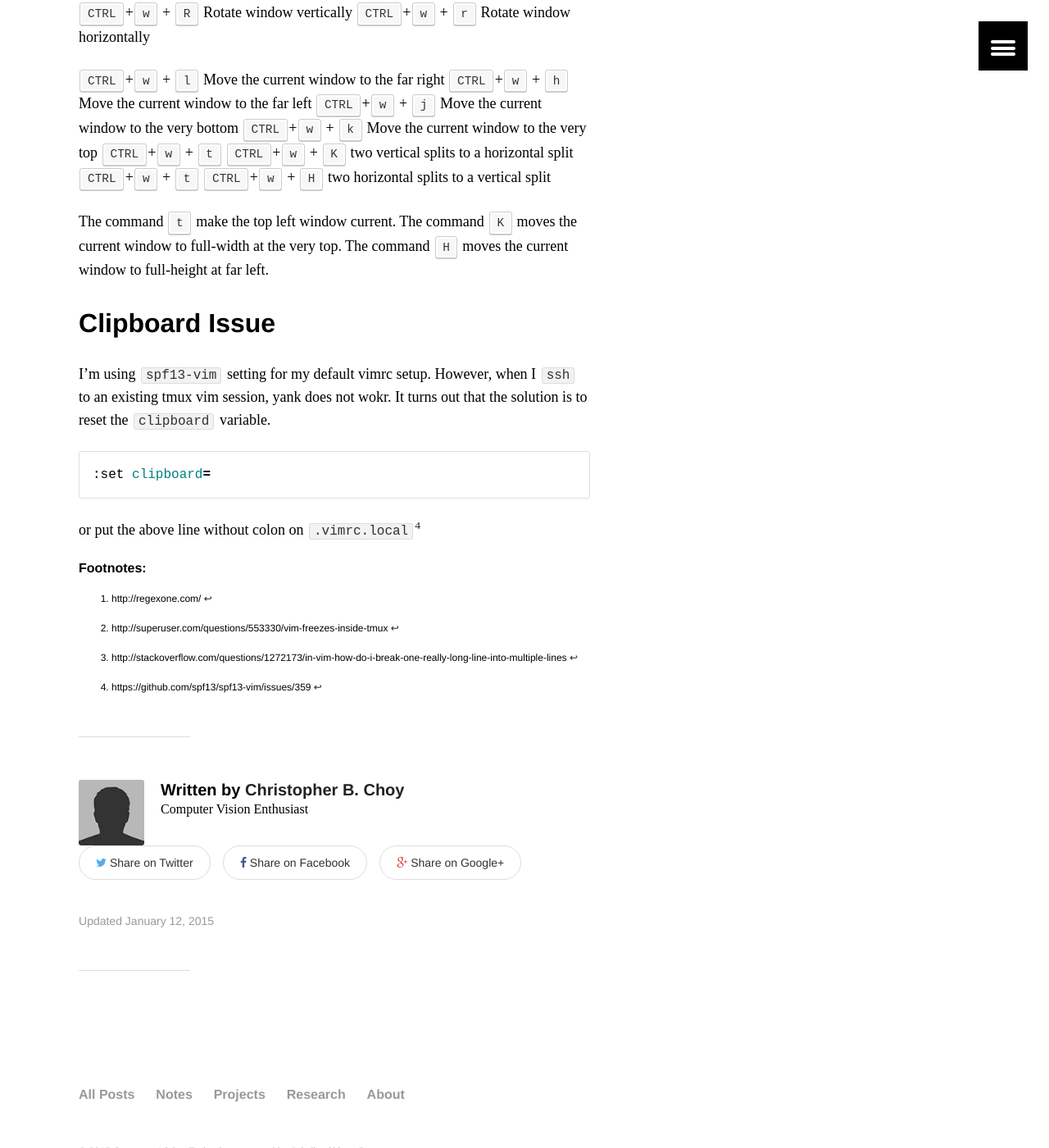
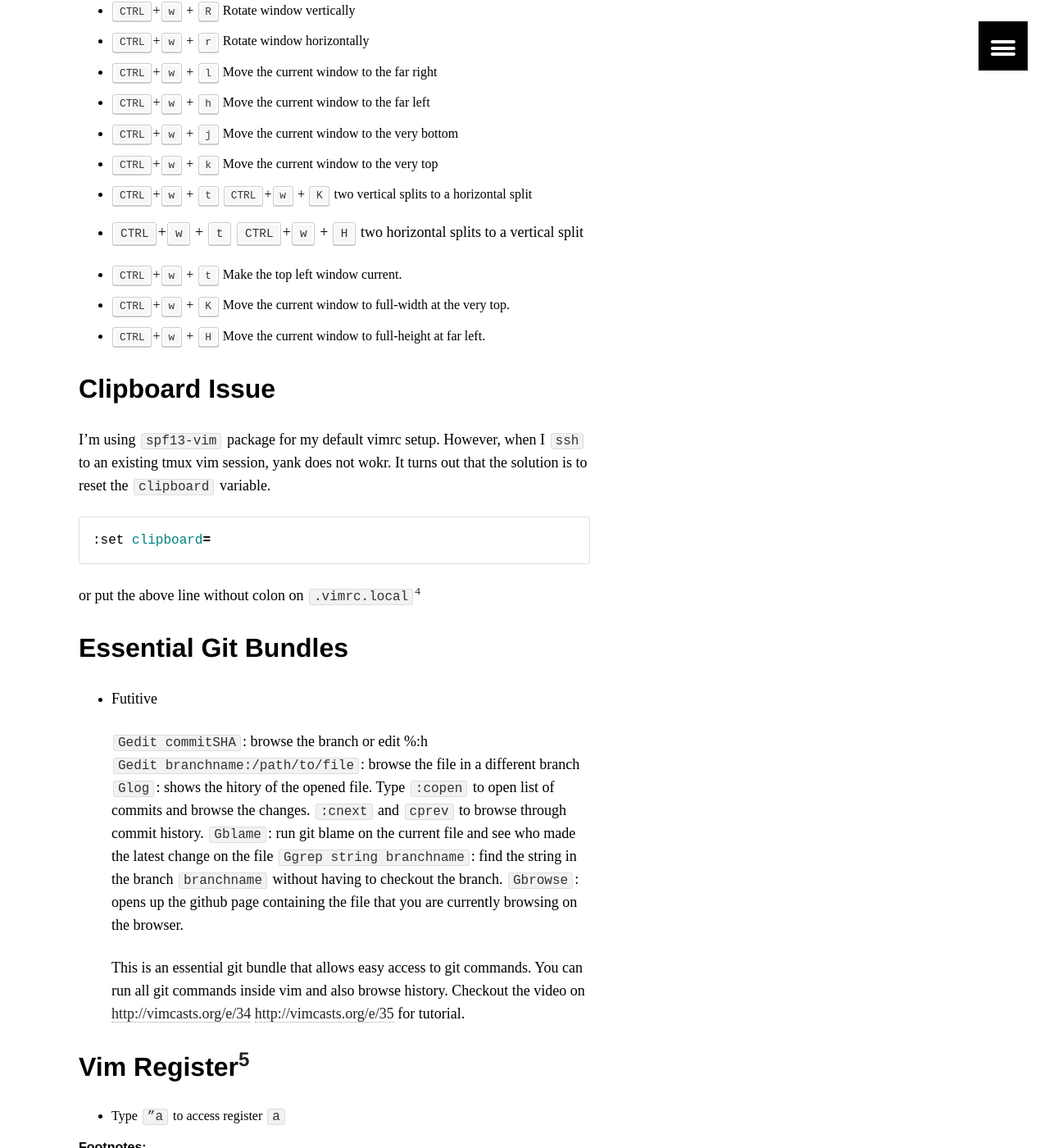
Before and after one commit to antran89/blog, a Jekyll site: the page built from _posts/notes/2015-01-12-vim-notes.md, in a window 1280 px wide and 1400 px high, scrolled down 2711 px. Shown: the whole window at 82% size. Built offline with Jekyll 4.4.1, drawn with Linux system fonts in a browser that asks for light colours; comment, search, counter and statistics services are not loaded; some of the changed text lies outside the part shown.

```diff
--- a/_posts/notes/2015-01-12-vim-notes.md
+++ b/_posts/notes/2015-01-12-vim-notes.md
@@ -26,7 +26,6 @@ And use `$(number of repetition)=13` and `$(character)=’c’`if you want to re
 Insert timestamp 2015-01-12T20:25:02-0800 ( the last element is your current timezone )
 See <http://vim.wikia.com/wiki/Insert_current_date_or_time> for detail
 
-<!--more-->
 
 {% highlight vim %}
 :nnoremap <F5> "=strftime("%Y-%m-%dT%H:%M:%S%z")<CR>p<br>
@@ -109,23 +108,22 @@ J          % join lines
 
 ## Vim Window actions
 
-<kbd>CTRL</kbd>+<kbd>w</kbd> + <kbd>R</kbd> Rotate window vertically
-<kbd>CTRL</kbd>+<kbd>w</kbd> + <kbd>r</kbd> Rotate window horizontally
+- <kbd>CTRL</kbd>+<kbd>w</kbd> + <kbd>R</kbd> Rotate window vertically
+- <kbd>CTRL</kbd>+<kbd>w</kbd> + <kbd>r</kbd> Rotate window horizontally
+- <kbd>CTRL</kbd>+<kbd>w</kbd> + <kbd>l</kbd> Move the current window to the far right
+- <kbd>CTRL</kbd>+<kbd>w</kbd> + <kbd>h</kbd> Move the current window to the far left
+- <kbd>CTRL</kbd>+<kbd>w</kbd> + <kbd>j</kbd> Move the current window to the very bottom
+- <kbd>CTRL</kbd>+<kbd>w</kbd> + <kbd>k</kbd> Move the current window to the very top
+- <kbd>CTRL</kbd>+<kbd>w</kbd> + <kbd>t</kbd> <kbd>CTRL</kbd>+<kbd>w</kbd> + <kbd>K</kbd> two vertical splits to a horizontal split
+- <kbd>CTRL</kbd>+<kbd>w</kbd> + <kbd>t</kbd> <kbd>CTRL</kbd>+<kbd>w</kbd> + <kbd>H</kbd> two horizontal splits to a vertical split
 
-<kbd>CTRL</kbd>+<kbd>w</kbd> + <kbd>l</kbd> Move the current window to the far right
-<kbd>CTRL</kbd>+<kbd>w</kbd> + <kbd>h</kbd> Move the current window to the far left
-<kbd>CTRL</kbd>+<kbd>w</kbd> + <kbd>j</kbd> Move the current window to the very bottom
-<kbd>CTRL</kbd>+<kbd>w</kbd> + <kbd>k</kbd> Move the current window to the very top
-<kbd>CTRL</kbd>+<kbd>w</kbd> + <kbd>t</kbd> <kbd>CTRL</kbd>+<kbd>w</kbd> + <kbd>K</kbd> two vertical splits to a horizontal split
-<kbd>CTRL</kbd>+<kbd>w</kbd> + <kbd>t</kbd> <kbd>CTRL</kbd>+<kbd>w</kbd> + <kbd>H</kbd> two horizontal splits to a vertical split
-
-The command <kbd>t</kbd> make the top left window current.
-The command <kbd>K</kbd> moves the current window to full-width at the very top.
-The command <kbd>H</kbd> moves the current window to full-height at far left.
+- <kbd>CTRL</kbd>+<kbd>w</kbd> + <kbd>t</kbd> Make the top left window current.
+- <kbd>CTRL</kbd>+<kbd>w</kbd> + <kbd>K</kbd> Move the current window to full-width at the very top.
+- <kbd>CTRL</kbd>+<kbd>w</kbd> + <kbd>H</kbd> Move the current window to full-height at far left.
 
 ## Clipboard Issue
 
-I’m using `spf13-vim` setting for my default vimrc setup. However, when I `ssh` to an existing tmux vim session, yank does not wokr. It turns out that the solution is to reset the `clipboard` variable.
+I’m using `spf13-vim` package for my default vimrc setup. However, when I `ssh` to an existing tmux vim session, yank does not wokr. It turns out that the solution is to reset the `clipboard` variable.
 
 {% highlight bash %}
 :set clipboard=
@@ -134,7 +132,22 @@ I’m using `spf13-vim` setting for my default vimrc setup. However, when I `ssh
 or put the above line without colon on `.vimrc.local`[^6]
 
 
+## Essential Git Bundles
 
+- Futitive
+
+    `Gedit commitSHA`: browse the branch or edit %:h
+    `Gedit branchname:/path/to/file`: browse the file in a different branch
+    `Glog`: shows the hitory of the opened file. Type `:copen` to open list of commits and browse the changes. `:cnext` and `cprev` to browse through commit history.
+    `Gblame`: run git blame on the current file and see who made the latest change on the file
+    `Ggrep string branchname`:  find the string in the branch `branchname` without having to checkout the branch.
+    `Gbrowse`: opens up the github page containing the file that you are currently browsing on the browser.
+
+    This is an essential git bundle that allows easy access to git commands. You can run all git commands inside vim and also browse history. Checkout the video on <http://vimcasts.org/e/34> <http://vimcasts.org/e/35> for tutorial.
+
+## Vim Register[^7]
+
+- Type `”a` to access register `a`
 
 [^1]: http://regexone.com/
 [^2]: http://vim.wikia.com/wiki/Search_patterns
```
Also changed, not shown: other parts of _posts/notes/2015-01-12-vim-notes.md (+1 -0 lines), _posts/notes/2015-03-13-cuda-compute-mode.md (added, +29 -0 lines), _posts/research/2015-02-05-nn-gradient.md (+9 -13 lines), about/index.md (+4 -0 lines).
